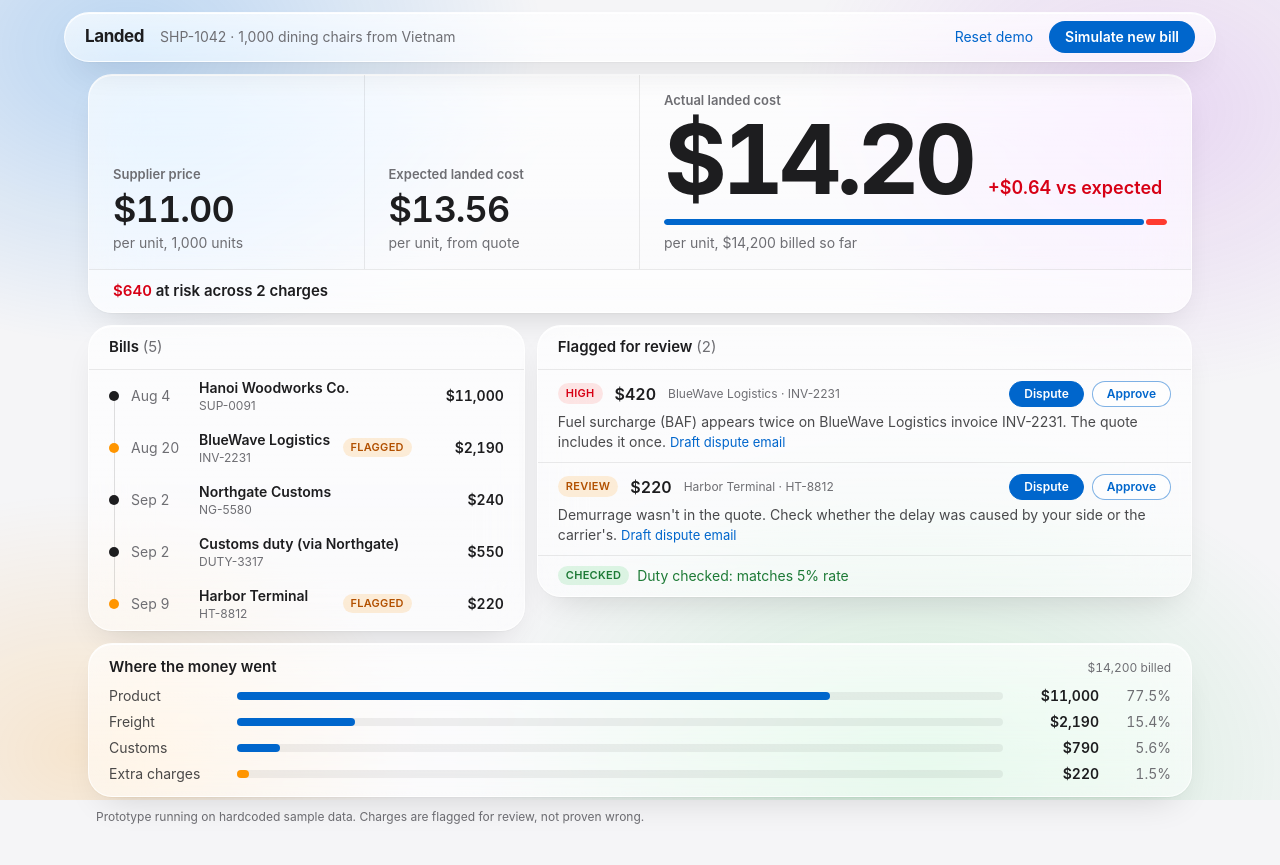
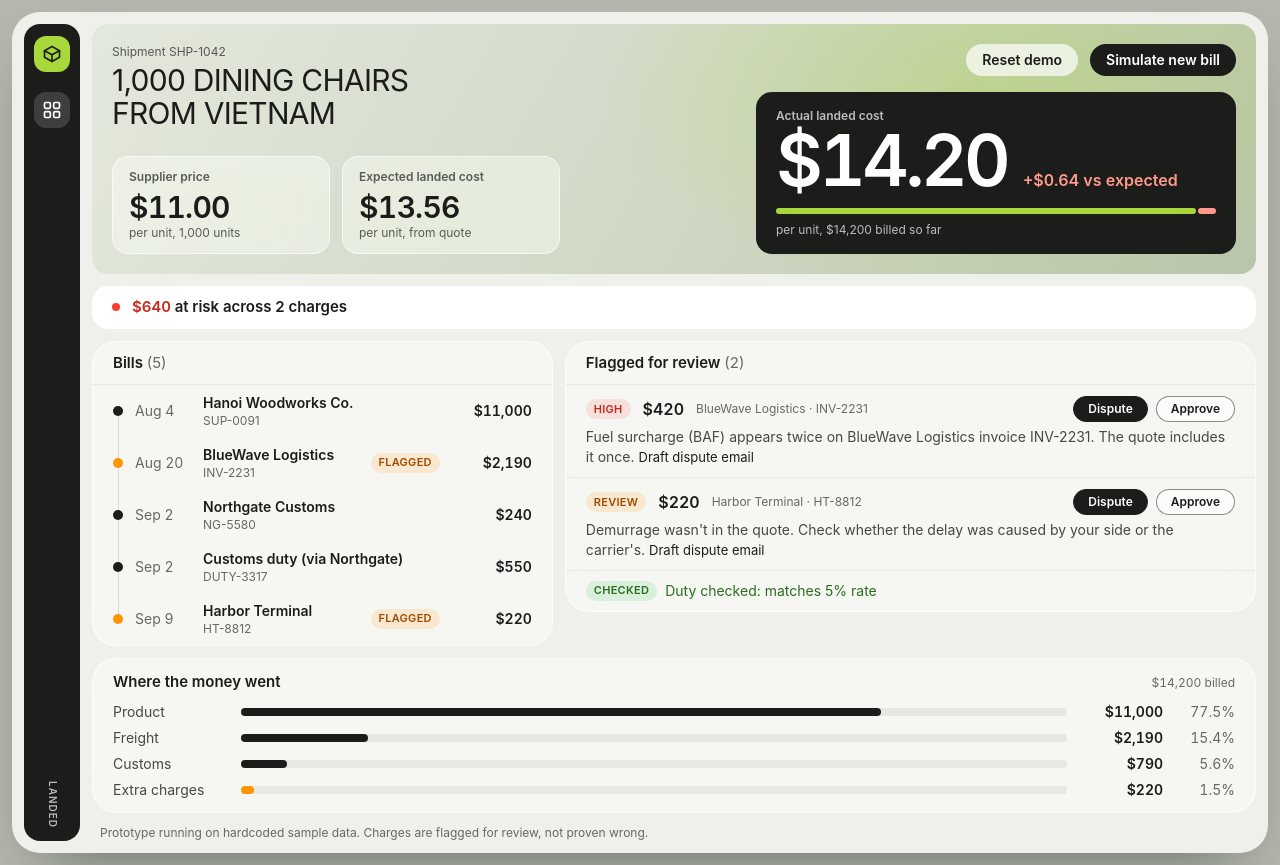
Before and after one commit to cherylaurelia/asvc, a React (Vite) app: page / in a window 1280 px wide. Before the commit the page ends 837 px from the top, so only its background shows below. Built offline with nearby package versions, Linux system fonts and the light colour scheme.

Commit message:
Add app frame, side rail and hero banner

```diff
--- a/src/App.jsx
+++ b/src/App.jsx
@@ -29,31 +29,53 @@ export default function App() {
   };
 
   return (
-    <div className="min-h-screen">
-      <header className="sticky top-0 z-10 px-4 pt-3 sm:px-6">
-        <div className="glass mx-auto flex max-w-6xl flex-wrap items-center gap-x-4 gap-y-2 rounded-full px-5 py-2">
-          <h1 className="text-[17px] font-bold tracking-tight">Landed</h1>
-          <span className="text-sm text-muted">
-            {data.shipment.id} · {data.shipment.name}
+    <div className="min-h-screen p-2 md:p-3">
+      <div className="mx-auto flex max-w-[84rem] gap-3 rounded-[1.75rem] bg-frame p-3 shadow-[0_30px_60px_-30px_rgb(0_0_0/0.45)]">
+        <aside className="hidden w-14 shrink-0 flex-col items-center gap-3 rounded-2xl bg-ink py-3 md:flex">
+          <span className="flex size-9 items-center justify-center rounded-xl bg-lime text-ink" title="Landed">
+            <svg viewBox="0 0 24 24" className="size-5" fill="none" stroke="currentColor" strokeWidth="2" strokeLinecap="round" strokeLinejoin="round" aria-hidden="true">
+              <path d="M3 8l9-5 9 5v8l-9 5-9-5z" />
+              <path d="M3 8l9 5 9-5M12 13v8" />
+            </svg>
           </span>
-          <span className="ml-auto flex items-center gap-4">
-            <button type="button" onClick={resetDemo} className="rounded-sm text-sm text-accent hover:underline">
+          <span className="mt-2 flex size-9 items-center justify-center rounded-xl bg-white/15 text-white" title="Shipment">
+            <svg viewBox="0 0 24 24" className="size-5" fill="none" stroke="currentColor" strokeWidth="2" strokeLinecap="round" strokeLinejoin="round" aria-hidden="true">
+              <rect x="3" y="3" width="7" height="7" rx="1.5" />
+              <rect x="14" y="3" width="7" height="7" rx="1.5" />
+              <rect x="3" y="14" width="7" height="7" rx="1.5" />
+              <rect x="14" y="14" width="7" height="7" rx="1.5" />
+            </svg>
+          </span>
+          <span className="mt-auto text-[10px] font-semibold tracking-widest text-white/70 [writing-mode:vertical-rl]">
+            LANDED
+          </span>
+        </aside>
+
+        <main className="min-w-0 flex-1 space-y-3">
+          <CostCard
+            shipment={data.shipment}
+            cost={cost}
+            flash={lateBillAdded}
+            actions={
+              <>
+                <button
+                  type="button"
+                  onClick={resetDemo}
+                  className="rounded-full bg-white/70 px-4 py-1.5 text-sm font-semibold text-ink hover:bg-white active:opacity-80"
+                >
                   Reset demo
                 </button>
                 <button
                   type="button"
                   onClick={simulateLateBill}
                   disabled={lateBillAdded}
-              className="rounded-full bg-accent px-4 py-1.5 text-sm font-semibold text-white hover:bg-accent-focus active:opacity-80 disabled:cursor-not-allowed disabled:bg-black/8 disabled:text-muted"
+                  className="rounded-full bg-ink px-4 py-1.5 text-sm font-semibold text-white hover:bg-accent-focus active:opacity-80 disabled:cursor-not-allowed disabled:bg-ink/15 disabled:text-ink/60"
                 >
                   Simulate new bill
                 </button>
-          </span>
-        </div>
-      </header>
-
-      <main className="mx-auto max-w-6xl space-y-3 px-4 py-3 sm:px-6">
-        <CostCard shipment={data.shipment} cost={cost} flash={lateBillAdded} />
+              </>
+            }
+          />
           <div className="grid grid-cols-1 items-start gap-3 md:grid-cols-[2fr_3fr]">
             <BillTimeline bills={bills} flags={flags} selectedBillId={selectedBillId} onSelect={setSelectedBillId} />
             <FlagList
@@ -71,5 +93,6 @@ export default function App() {
           </footer>
         </main>
       </div>
+    </div>
   );
 }
--- a/src/components/CostCard.jsx
+++ b/src/components/CostCard.jsx
@@ -28,69 +28,84 @@ function useCountUp(target, duration = 700) {
   return value;
 }
 
-const Label = ({ children }) => <div className="text-[13px] font-semibold text-muted">{children}</div>;
+const Label = ({ children }) => <div className="text-xs font-semibold text-ink/70">{children}</div>;
 
-export default function CostCard({ shipment, cost, flash }) {
+export default function CostCard({ shipment, cost, flash, actions }) {
   const shownActual = useCountUp(cost.actualPerUnit);
   const gap = cost.actualPerUnit - cost.expectedPerUnit;
   const over = gap > 0.004;
   const expectedShare = Math.min(100, (cost.expectedTotal / cost.actualTotal) * 100);
 
   return (
-    <section className="glass overflow-hidden rounded-3xl">
-      <div className="grid grid-cols-1 divide-y divide-hairline md:grid-cols-[1fr_1fr_2fr] md:divide-x md:divide-y-0">
-        <div className="flex flex-col justify-end gap-1 px-5 py-4 md:px-6">
+    <>
+      <section className="hero grid grid-cols-1 gap-4 rounded-2xl p-5 md:grid-cols-[1fr_minmax(0,30rem)]">
+        <div className="flex flex-col justify-between gap-4">
+          <div>
+            <p className="text-xs text-ink/70">Shipment {shipment.id}</p>
+            <h1 className="mt-1 max-w-md text-balance text-3xl leading-[1.1] tracking-tight uppercase">
+              {shipment.name}
+            </h1>
+          </div>
+          <div className="grid max-w-md grid-cols-2 gap-3">
+            <div className="glass rounded-2xl px-4 py-3">
               <Label>Supplier price</Label>
-          <div className="text-4xl font-semibold tracking-tight tabular-nums">
+              <div className="mt-1 text-3xl font-semibold tracking-tight tabular-nums">
                 {perUnit(shipment.supplierUnitPrice)}
               </div>
-          <div className="text-sm text-muted">per unit, {shipment.units.toLocaleString()} units</div>
+              <div className="text-xs text-ink/70">per unit, {shipment.units.toLocaleString()} units</div>
+            </div>
+            <div className="glass rounded-2xl px-4 py-3">
+              <Label>Expected landed cost</Label>
+              <div className="mt-1 text-3xl font-semibold tracking-tight tabular-nums">
+                {perUnit(cost.expectedPerUnit)}
+              </div>
+              <div className="text-xs text-ink/70">per unit, from quote</div>
+            </div>
+          </div>
         </div>
 
-        <div className="flex flex-col justify-end gap-1 px-5 py-4 md:px-6">
-          <Label>Expected landed cost</Label>
-          <div className="text-4xl font-semibold tracking-tight tabular-nums">{perUnit(cost.expectedPerUnit)}</div>
-          <div className="text-sm text-muted">per unit, from quote</div>
-        </div>
-
-        <div className="px-5 py-4 md:px-6">
-          <Label>Actual landed cost</Label>
+        <div className="flex flex-col justify-between gap-4">
+          <div className="flex items-center justify-end gap-3">{actions}</div>
+          <div className="rounded-2xl bg-ink px-5 py-4 text-white">
+            <div className="text-xs font-semibold text-white/70">Actual landed cost</div>
             <div className="flex flex-wrap items-baseline gap-x-4">
               <span
                 key={cost.actualTotal}
-              className={`text-7xl font-bold leading-none tracking-tighter tabular-nums sm:text-8xl ${
+                className={`text-7xl font-semibold leading-none tracking-tighter tabular-nums ${
                   flash ? "flash-num" : ""
                 }`}
               >
                 {perUnit(shownActual)}
               </span>
-            <span className={`text-lg font-semibold tabular-nums ${over ? "text-danger" : "text-success"}`}>
+              <span className={`text-base font-semibold tabular-nums ${over ? "text-over" : "text-lime"}`}>
                 {over ? "+" : ""}
                 {perUnit(gap).replace("$-", "-$")} vs expected
               </span>
             </div>
-          <div className="mt-3 flex h-1.5 gap-0.5 overflow-hidden rounded-full" aria-hidden="true">
+            <div className="mt-3 flex h-1.5 gap-0.5" aria-hidden="true">
               <span
-              className="rounded-full bg-accent transition-[width] duration-700 ease-out motion-reduce:transition-none"
+                className="rounded-full bg-lime transition-[width] duration-700 ease-out motion-reduce:transition-none"
                 style={{ width: `${expectedShare}%` }}
               />
-            <span className="flex-1 rounded-full bg-red" />
+              <span className="flex-1 rounded-full bg-over" />
             </div>
-          <div className="mt-2 text-sm text-muted">per unit, {money(cost.actualTotal)} billed so far</div>
+            <div className="mt-2 text-xs text-white/70">per unit, {money(cost.actualTotal)} billed so far</div>
           </div>
         </div>
+      </section>
 
       <div
-        className="flex flex-wrap items-baseline gap-x-6 gap-y-1 border-t border-hairline bg-white/40 px-5 py-2.5 text-[15px] md:px-6"
+        className="flex flex-wrap items-center gap-x-6 gap-y-1 rounded-2xl bg-white px-5 py-2.5 text-[15px]"
         aria-live="polite"
       >
+        <span className="size-2 rounded-full bg-red" aria-hidden="true" />
         {cost.unresolvedCount > 0 ? (
-          <span className="font-semibold">
+          <span className="-ml-3 font-semibold">
             <span className="tabular-nums text-danger">{money(cost.moneyAtRisk)}</span> at risk across{" "}
             {cost.unresolvedCount} {cost.unresolvedCount === 1 ? "charge" : "charges"}
           </span>
         ) : (
-          <span className="font-semibold">$0 at risk. All flagged charges reviewed.</span>
+          <span className="-ml-3 font-semibold">$0 at risk. All flagged charges reviewed.</span>
         )}
         {cost.disputedCount > 0 && (
           <span className="text-muted">
@@ -99,6 +114,6 @@ export default function CostCard({ shipment, cost, flash }) {
           </span>
         )}
       </div>
-    </section>
+    </>
   );
 }
--- a/src/index.css
+++ b/src/index.css
@@ -1,17 +1,21 @@
 @import "tailwindcss";
 
 @theme {
-  --color-ink: #1d1d1f;
-  --color-muted: #6e6e73;
-  --color-accent: #0066cc;
-  --color-accent-focus: #0071e3;
-  --color-hairline: rgb(0 0 0 / 0.08);
+  --color-ink: #1c1d1b;
+  --color-muted: #666a61;
+  --color-accent: #1c1d1b;
+  --color-accent-focus: #3a3c37;
+  --color-lime: #a8d83a;
+  --color-backdrop: #b3b7ad;
+  --color-frame: #eff0ec;
+  --color-hairline: #e6e8e1;
   --color-red: #ff3b30;
   --color-orange: #ff9500;
   --color-green: #34c759;
-  --color-danger: #d70015;
-  --color-warning: #b25000;
-  --color-success: #1d7a36;
+  --color-danger: #c4291c;
+  --color-warning: #a14a00;
+  --color-success: #2c6e1f;
+  --color-over: #ff9a8a;
 }
 
 @layer base {
@@ -19,28 +23,16 @@
     font-family: -apple-system, BlinkMacSystemFont, "SF Pro Display", "SF Pro Text", Inter, "Helvetica Neue", sans-serif;
     -webkit-font-smoothing: antialiased;
     color: var(--color-ink);
-    background-color: #f5f5f7;
-  }
-
-  /* Soft colour field behind the page so the glass has something to pick up. */
-  body::before {
-    content: "";
-    position: fixed;
-    inset: 0;
-    z-index: -1;
-    background:
-      radial-gradient(42rem 30rem at 10% 6%, rgb(0 113 227 / 0.24), transparent 62%),
-      radial-gradient(36rem 28rem at 90% 14%, rgb(175 82 222 / 0.18), transparent 62%),
-      radial-gradient(46rem 32rem at 72% 96%, rgb(52 199 89 / 0.18), transparent 62%),
-      radial-gradient(34rem 26rem at 6% 94%, rgb(255 149 0 / 0.16), transparent 62%);
+    background-color: var(--color-backdrop);
   }
 
   ::selection {
-    background-color: rgb(0 113 227 / 0.22);
+    background-color: var(--color-lime);
+    color: var(--color-ink);
   }
 
   :focus-visible {
-    outline: 2px solid var(--color-accent-focus);
+    outline: 2px solid var(--color-ink);
     outline-offset: 2px;
   }
 
@@ -49,38 +41,35 @@
   }
 }
 
-/* Liquid glass surface: translucent fill, blurred and saturated backdrop,
-   a bright top edge and a soft lifted shadow. */
+/* Hero banner: soft sage field with a lime glow on the right. */
+.hero {
+  background:
+    radial-gradient(38rem 20rem at 78% 30%, rgb(168 216 58 / 0.35), transparent 65%),
+    linear-gradient(120deg, #e3e8dc 0%, #cfd7c4 55%, #b9c4ad 100%);
+}
+
+/* Frosted stat card sitting on the hero. */
 .glass {
-  background: linear-gradient(180deg, rgb(255 255 255 / 0.72), rgb(255 255 255 / 0.56));
-  -webkit-backdrop-filter: blur(28px) saturate(180%);
-  backdrop-filter: blur(28px) saturate(180%);
-  border: 1px solid rgb(255 255 255 / 0.75);
-  box-shadow:
-    inset 0 1px 0 rgb(255 255 255 / 0.95),
-    0 1px 2px rgb(0 0 0 / 0.04),
-    0 16px 36px -16px rgb(0 0 0 / 0.16);
+  background: rgb(255 255 255 / 0.42);
+  -webkit-backdrop-filter: blur(18px) saturate(160%);
+  backdrop-filter: blur(18px) saturate(160%);
+  border: 1px solid rgb(255 255 255 / 0.6);
 }
 
 .glass-sheet {
-  background: rgb(255 255 255 / 0.86);
-  -webkit-backdrop-filter: blur(40px) saturate(180%);
-  backdrop-filter: blur(40px) saturate(180%);
-  border: 1px solid rgb(255 255 255 / 0.8);
-  box-shadow:
-    inset 0 1px 0 rgb(255 255 255 / 0.95),
-    0 30px 70px -20px rgb(0 0 0 / 0.35);
+  background: #fff;
+  box-shadow: 0 30px 70px -20px rgb(0 0 0 / 0.4);
 }
 
 /* New-bill highlight: an accent wash that settles back to the surface. */
 @keyframes flash {
-  0%, 55% { background-color: rgb(0 113 227 / 0.18); }
+  0%, 55% { background-color: rgb(168 216 58 / 0.55); }
   100% { background-color: transparent; }
 }
 
 @keyframes flash-num {
-  0%, 55% { color: var(--color-accent); }
-  100% { color: var(--color-ink); }
+  0%, 55% { color: var(--color-lime); }
+  100% { color: #fff; }
 }
 
 @keyframes grow {
```
Lines whose indentation alone changed are shown as unchanged.
